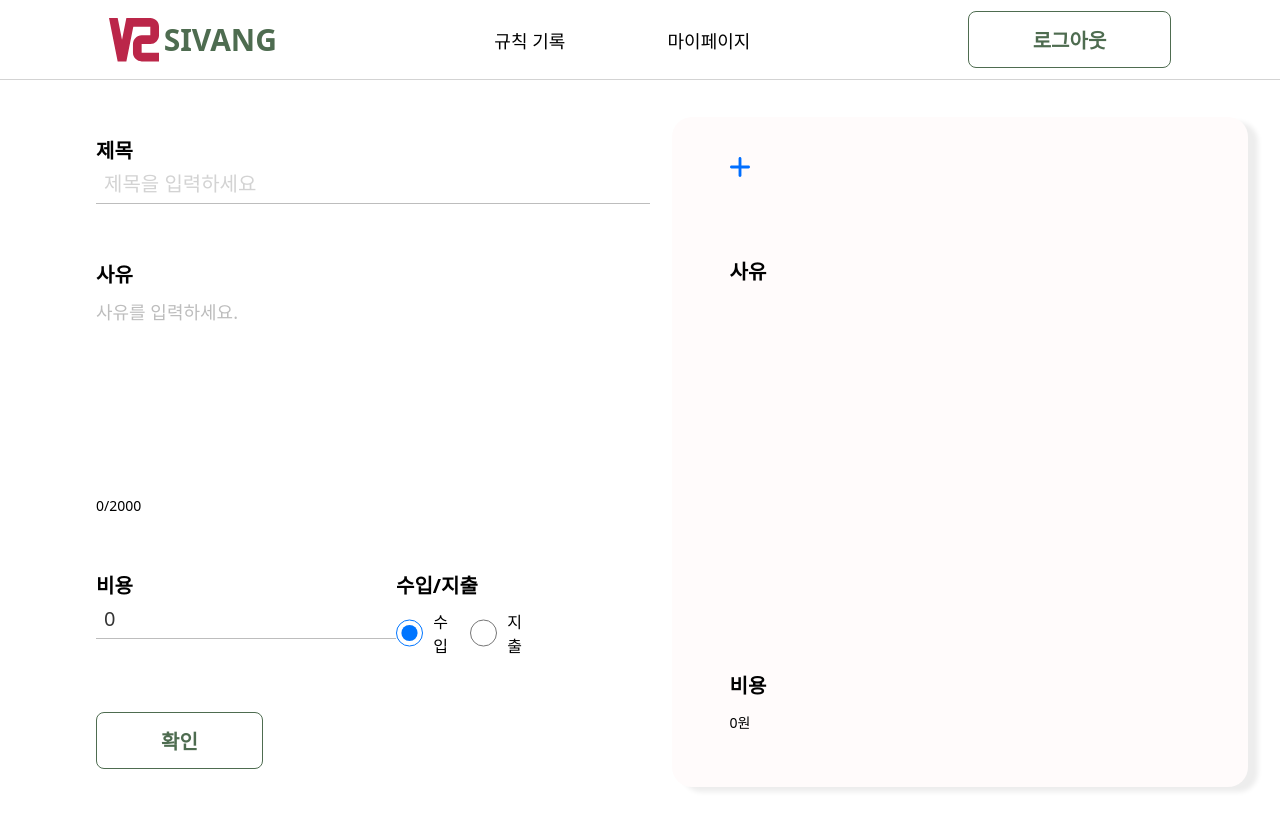
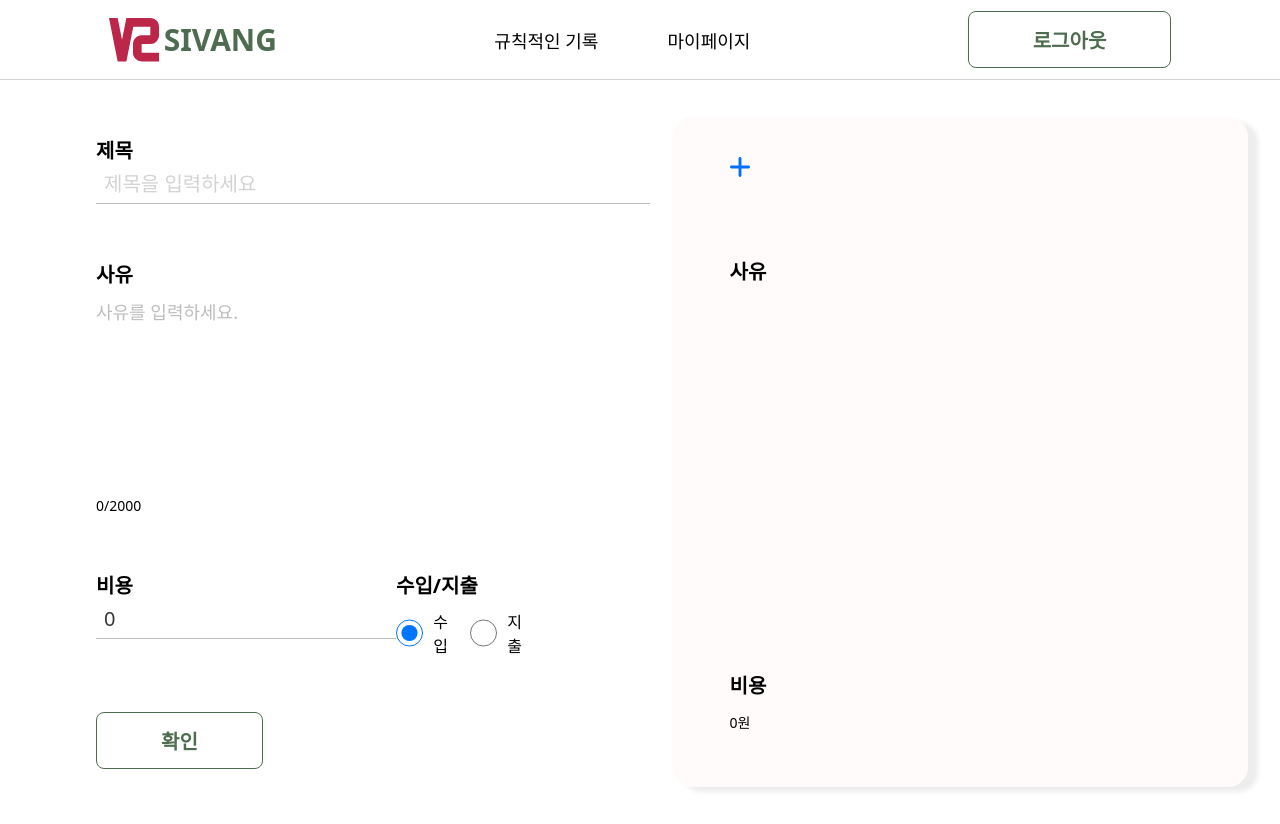
Before and after one commit to rlarudgh/sivang_frontend, a React (Vite) app: page /write in a window 1280 px wide. Built offline with nearby package versions, Linux system fonts and the light colour scheme.

Commit message:
fix: change root

```diff
--- a/src/components/common/header/index.tsx
+++ b/src/components/common/header/index.tsx
@@ -1,11 +1,11 @@
-import styled from "styled-components";
-import { Logo } from "../../../assets";
-import Button from "../button";
-import { Link } from "react-router-dom";
+import styled from 'styled-components';
+import { Logo } from '../../../assets';
+import Button from '../button';
+import { Link } from 'react-router-dom';
 
 const Header = () => {
   const onClick = () => {
-    window.location.href = "/main";
+    window.location.href = '/main';
   };
 
   return (
@@ -15,8 +15,8 @@ const Header = () => {
         <_LogoText>SIVANG</_LogoText>
       </_LogoWrapper>
       <_UpperWrapper>
-        <_Text to="/">규칙 기록</_Text>
-        <_Text to="/">마이페이지</_Text>
+        <_Text to="/regular">규칙적인 기록</_Text>
+        <_Text to="/mypage">마이페이지</_Text>
       </_UpperWrapper>
       <Button color="main02">로그아웃</Button>
     </_Wrapper>
```
